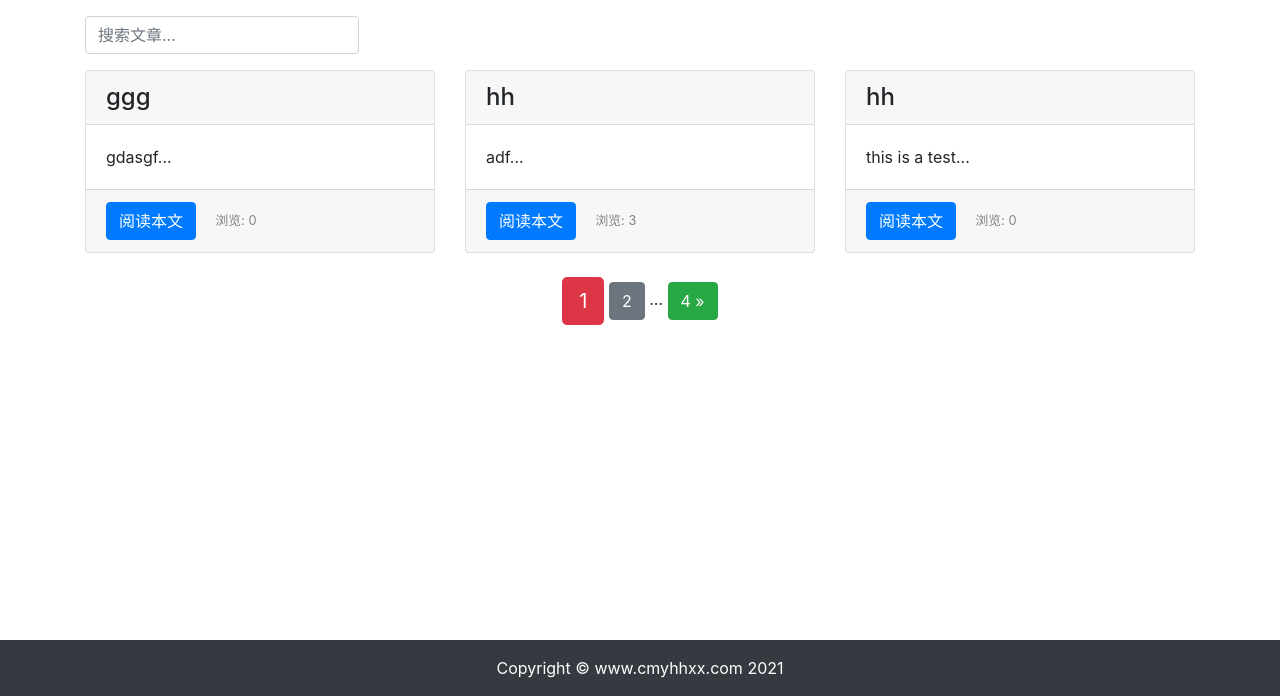
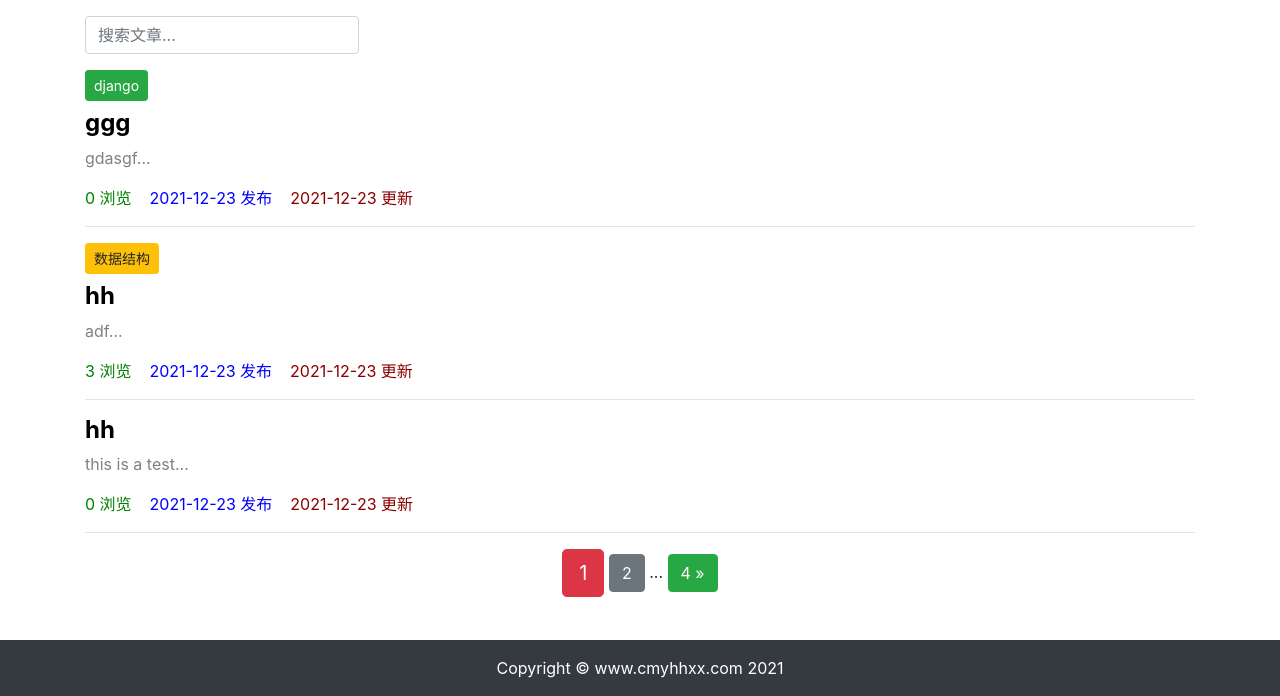
Before and after one commit to cmy-hhxx/django_blog, a Django app: page /articles/articles_list/ in a window 1280 px wide. Shown: the part 104-800 px from the top of the page. Run offline with Django 4.2, Linux system fonts and the light colour scheme; data comes from the database, SQL or seed files in the repository; both versions use the stored data as it was after the commit; some libraries are stand-ins or nearby versions.

Commit message:
add column to the blog system

```diff
--- a/articles/admin.py
+++ b/articles/admin.py
@@ -1,5 +1,7 @@
 from django.contrib import admin
 from .models import ArticlePost
+from .models import ArticleColumn
 
 # Register your models here.
 admin.site.register(ArticlePost)
+admin.site.register(ArticleColumn)
--- a/articles/models.py
+++ b/articles/models.py
@@ -2,6 +2,17 @@ from django.db import models
 from django.contrib.auth.models import User
 from django.utils import timezone
 from django.urls import reverse
+
+
+class ArticleColumn(models.Model):
+
+    title = models.CharField(max_length=100, blank=True)
+
+    created = models.DateTimeField(default=timezone.now)
+
+    def __str__(self):
+        return self.title
+
 
 class ArticlePost(models.Model):
     # the author of the article, on_delete means the way when the data is deleted
@@ -22,10 +33,19 @@ class ArticlePost(models.Model):
     # total numbers of views
     total_views = models.PositiveIntegerField(default=0)
 
+    column = models.ForeignKey(
+            ArticleColumn,
+            null=True,
+            blank=True,
+            on_delete=models.CASCADE,
+            related_name='article'
+            )
+
     # internal class , defines the meta data
     class Meta:
         # means the posted articles should be ordered by the time they created reverselly
         ordering = ('-created_time',)
+
 
     # recommended method when this object is called ,return a human readable string
     def __str__(self):
--- a/articles/views.py
+++ b/articles/views.py
@@ -10,6 +10,7 @@ from django.contrib.auth.decorators import login_required
 from django.core.paginator import Paginator
 from django.db.models import Q
 from comment.models import Comment
+from .models import ArticleColumn
 
 def articles_list(request):
     # take out all the articles
@@ -120,6 +121,9 @@ def article_create(request):
             new_article.author = User.objects.get(id=request.user.id)
             # new_article.author = User.objects.get(id=1)
 
+            if request.POST['column'] != 'none':
+                new_article.column = ArticleColumn.objects.get(id=request.POST['column'])
+
             #save to the sqllite
             new_article.save()
 
@@ -132,7 +136,9 @@ def article_create(request):
     else:
         article_post_form = ArticlePostForm()
 
-        context = {'article_post_form':article_post_form}
+        columns = ArticleColumn.objects.all()
+
+        context = {'article_post_form':article_post_form,'columns': columns}
 
         return render(request, 'articles/create.html', context)
 
@@ -171,11 +177,16 @@ def article_update(request, id):
             # write the new body
             article.title = request.POST['title']
             article.body = request.POST['body']
+            if request.POST['column'] != 'none':
+                article.column = ArticleColumn.objects.get(id=request.POST['column'])
+            else:
+                article.column = None
             article.save()
             return redirect("articles:article_detail", id=id)
         else:
             return HttpResponse("表单内容有误，请重新填写")
     else:
         article_post_form = ArticlePostForm()
-        context = {'article': article, 'article_post_form': article_post_form}
+        columns = ArticleColumn.objects.all()
+        context = {'article': article, 'article_post_form': article_post_form, 'columns': columns}
         return render(request, 'articles/update.html', context)
--- a/templates/articles/list.html
+++ b/templates/articles/list.html
@@ -53,25 +53,53 @@
 
         {% for article in articles %}
         <!-- 文章内容 -->
-        <div class="col-4 mb-4">
-            <!-- 卡片容器 -->
-            <div class="card h-100">
-                <!-- 标题 -->
-                <h4 class="card-header">{{ article.title }}</h4>
-                <!-- 摘要 -->
-                <div class="card-body">
-                    <p class="card-text">{{ article.body|slice:'100' }}...</p>
-                </div>
-                <!-- 注脚 -->
-                <div class="card-footer">
-                    <a href="{% url 'articles:article_detail' article.id %}" class="btn btn-primary">阅读本文</a>
-                    <span>
-                        <small class="col align-self-end" style="color: gray;">
-                            浏览: {{ article.total_views }}
-                        </small>
-                    </span>
-                </div>
+        <div class="col-12">
+            <!-- 栏目 -->
+            {% if article.column %}
+                <button type="button"
+                    class="btn btn-sm mb-2
+                        {% if article.column.title == 'django' %}
+                            btn-success
+                        {% elif article.column.title == 'python' %}
+                            btn-danger
+                        {% elif article.column.title == '数据结构' %}
+                            btn-warning
+                        {% endif %}
+                    "
+                >
+                    {{ article.column }}
+                </button>
+            {% endif %}
+            <!-- 标题 -->
+            <h4>
+                <b>
+                    <a href="{% url 'articles:article_detail' article.id %}"
+                       style="color: black;"
+                    >
+                        {{ article.title }}
+                    </a>
+                </b>
+            </h4>
+            <!-- 摘要 -->
+            <div>
+                <p style="color: gray;">
+                    {{ article.body|slice:'100' }}...
+                </p>
             </div>
+            <!-- 注脚 -->
+            <p>
+                <!-- 附加信息 -->
+                <span style="color: green;">
+                    {{ article.total_views }} 浏览&nbsp;&nbsp;&nbsp;
+                </span>
+                <span style="color: blue;">
+                    {{ article.created_time|date:'Y-m-d' }} 发布&nbsp;&nbsp;&nbsp;
+                </span>
+                <span style="color: darkred;">
+                    {{ article.updated_time|date:'Y-m-d' }} 更新
+                </span>
+            </p>
+            <hr>
         </div>
         {% endfor %}
 
```
Also changed, not shown: templates/articles/create.html (+14 -0 lines), templates/articles/update.html (+20 -0 lines), articles/migrations/0003_articlecolumn_articlepost_column.py (added), db.sqlite3.
